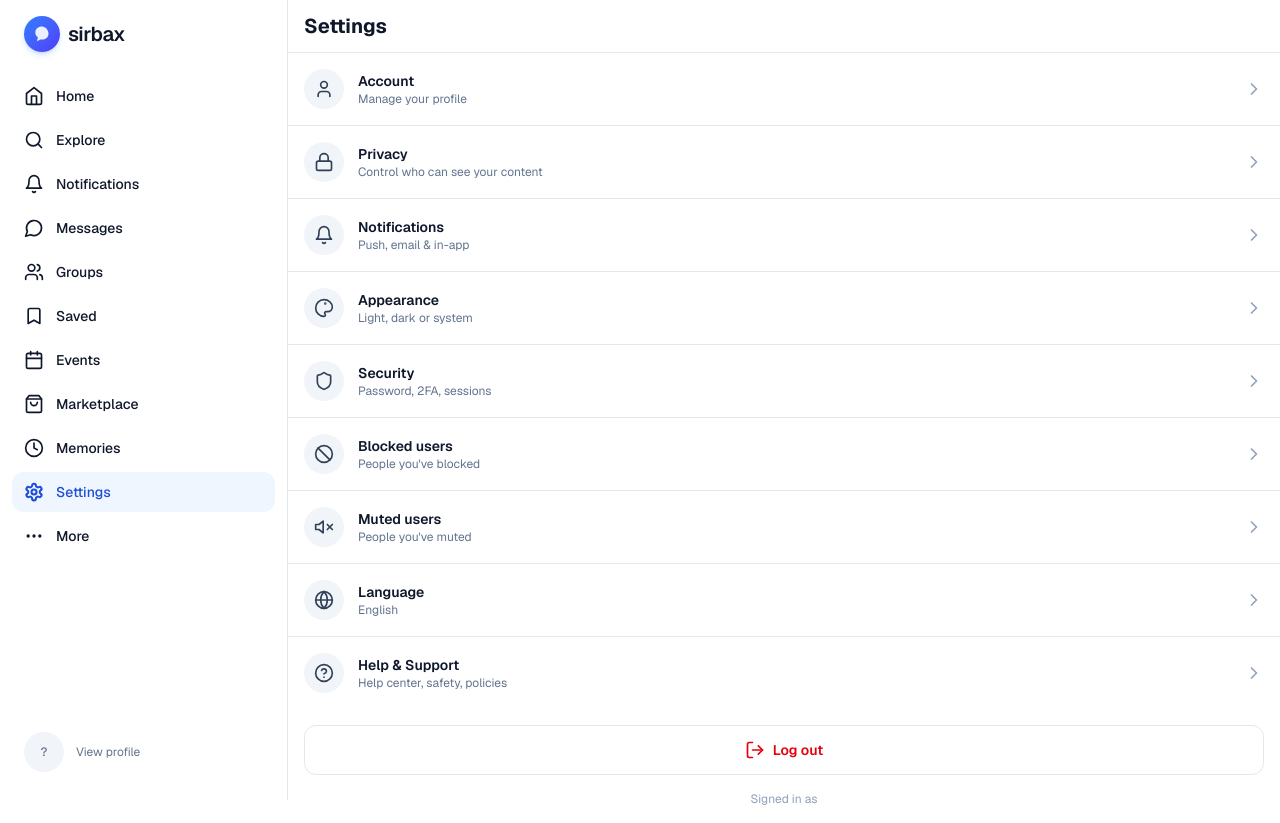
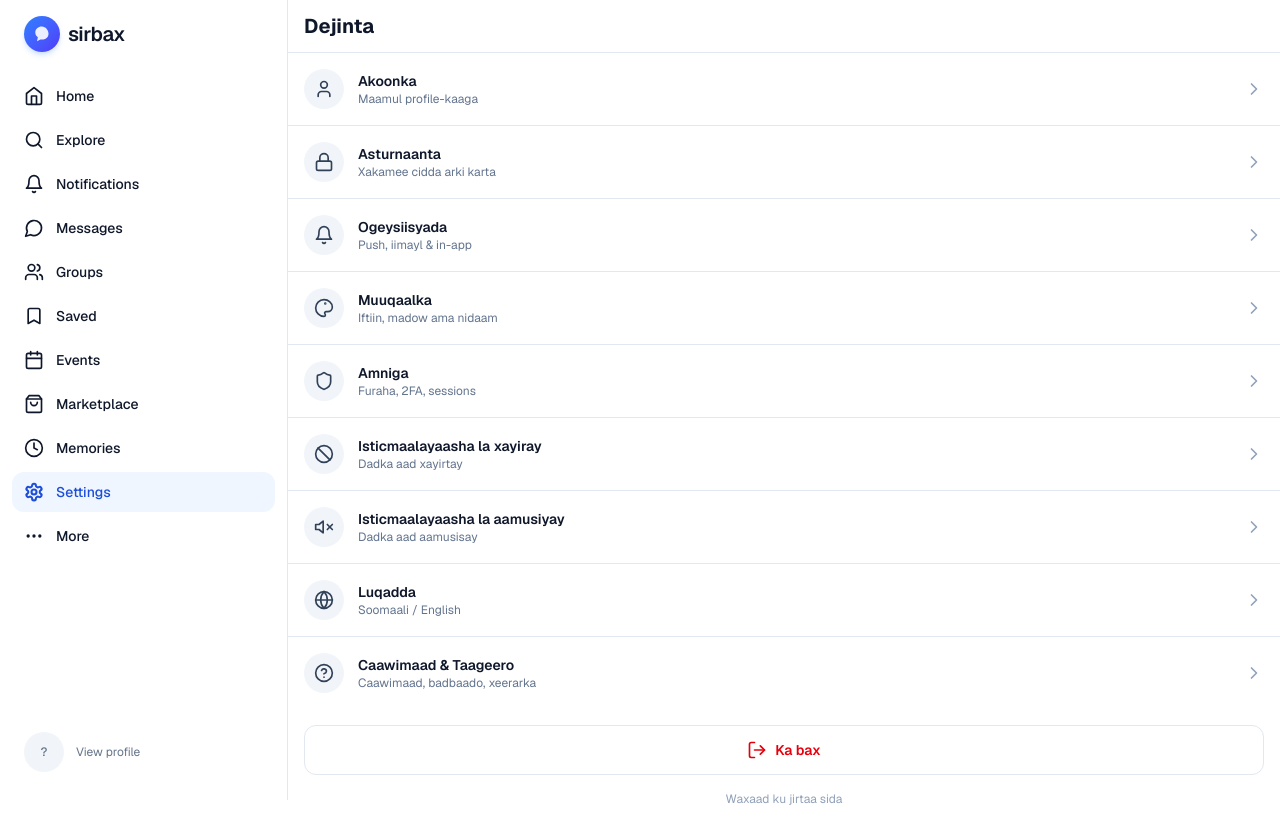
Before and after one commit to Levy254885/sirbax, a Next.js app: page /settings in a window 1280 px wide. Built offline with nearby package versions, Linux system fonts and the light colour scheme; sample sign-in values are in the browser's storage.

Commit message:
feat: Somali settings page + register + composer strings

```diff
--- a/src/app/(auth)/register/page.tsx
+++ b/src/app/(auth)/register/page.tsx
@@ -5,6 +5,7 @@ import Link from "next/link";
 import { useRouter } from "next/navigation";
 import { Button } from "@/components/ui/Button";
 import { useAuth } from "@/context/AuthContext";
+import { useI18n } from "@/context/I18nContext";
 import toast from "@/lib/toast";
 
 export default function RegisterPage() {
@@ -13,25 +14,26 @@ export default function RegisterPage() {
   const [confirm, setConfirm] = useState("");
   const [loading, setLoading] = useState(false);
   const { registerWithEmail, loginWithGoogle } = useAuth();
+  const { t } = useI18n();
   const router = useRouter();
 
   const handleSubmit = async (e: React.FormEvent) => {
     e.preventDefault();
     if (!email || password.length < 6) {
-      toast.error("Valid email and password (min 6 chars) required");
+      toast.error("Iimayl sax ah iyo furaha (ugu yaraan 6 xaraf)");
       return;
     }
     if (password !== confirm) {
-      toast.error("Passwords do not match");
+      toast.error("Furayaashu isma dhigmaan");
       return;
     }
     setLoading(true);
     try {
       await registerWithEmail(email, password);
-      toast.success("Welcome to sirbax!");
+      toast.success("Ku soo dhawoow sirbax!");
       router.push("/onboarding");
     } catch (err) {
-      toast.error(err instanceof Error ? err.message : "Registration failed");
+      toast.error(err instanceof Error ? err.message : "Diiwaangelintu way fashilantay");
     } finally {
       setLoading(false);
     }
@@ -46,41 +48,37 @@ export default function RegisterPage() {
               <path d="M12 3c-4.5 0-8 3-8 7.2 0 2.4 1.2 4.5 3.1 5.8L6 21l4.2-2.3c.6.1 1.2.2 1.8.2 4.5 0 8-3 8-7.2S16.5 3 12 3z" fill="currentColor" />
             </svg>
           </div>
-          <h1 className="text-[22px] font-bold tracking-tight text-slate-900">Create your account</h1>
-          <p className="mt-1 text-sm text-slate-500">Join sirbax and be part of something bigger</p>
+          <h1 className="text-[22px] font-bold tracking-tight text-slate-900">{t.createAccount}</h1>
+          <p className="mt-1 text-sm text-slate-500">{t.joinSirbax}</p>
         </div>
 
         <form onSubmit={handleSubmit} className="space-y-3">
-          <input type="email" placeholder="Email address" value={email} onChange={(e) => setEmail(e.target.value)} required autoComplete="email"
+          <input type="email" placeholder={t.emailAddress} value={email} onChange={(e) => setEmail(e.target.value)} required autoComplete="email"
             className="h-12 w-full rounded-xl border border-slate-200 bg-white px-4 text-[15px] text-slate-900 placeholder:text-slate-400 focus:border-blue-500 focus:outline-none focus:ring-2 focus:ring-blue-500/20" />
-          <input type="password" placeholder="Password" value={password} onChange={(e) => setPassword(e.target.value)} required minLength={6} autoComplete="new-password"
+          <input type="password" placeholder={t.password} value={password} onChange={(e) => setPassword(e.target.value)} required minLength={6} autoComplete="new-password"
             className="h-12 w-full rounded-xl border border-slate-200 bg-white px-4 text-[15px] text-slate-900 placeholder:text-slate-400 focus:border-blue-500 focus:outline-none focus:ring-2 focus:ring-blue-500/20" />
-          <input type="password" placeholder="Confirm password" value={confirm} onChange={(e) => setConfirm(e.target.value)} required minLength={6} autoComplete="new-password"
+          <input type="password" placeholder={t.confirmPassword} value={confirm} onChange={(e) => setConfirm(e.target.value)} required minLength={6} autoComplete="new-password"
             className="h-12 w-full rounded-xl border border-slate-200 bg-white px-4 text-[15px] text-slate-900 placeholder:text-slate-400 focus:border-blue-500 focus:outline-none focus:ring-2 focus:ring-blue-500/20" />
           <Button type="submit" size="lg" className="mt-2 w-full rounded-xl bg-blue-600 text-[15px] font-semibold hover:bg-blue-700" loading={loading}>
-            Create account
+            {t.createAccountBtn}
           </Button>
         </form>
 
         <div className="my-6 flex items-center gap-3">
           <div className="h-px flex-1 bg-slate-200" />
-          <span className="text-xs text-slate-400">Or continue with</span>
+          <span className="text-xs text-slate-400">{t.orContinueWith}</span>
           <div className="h-px flex-1 bg-slate-200" />
         </div>
 
         <div className="grid grid-cols-2 gap-3">
           <button type="button" onClick={async () => { setLoading(true); try { await loginWithGoogle(); router.push("/home"); } finally { setLoading(false); } }}
-            className="flex h-11 items-center justify-center gap-2 rounded-xl border border-slate-200 bg-white text-sm font-medium text-slate-700 hover:bg-slate-50">
-            Google
-          </button>
-          <button type="button" disabled className="flex h-11 items-center justify-center gap-2 rounded-xl border border-slate-200 bg-white text-sm font-medium text-slate-700 opacity-60">
-            Apple
-          </button>
+            className="flex h-11 items-center justify-center gap-2 rounded-xl border border-slate-200 bg-white text-sm font-medium text-slate-700 hover:bg-slate-50">Google</button>
+          <button type="button" disabled className="flex h-11 items-center justify-center gap-2 rounded-xl border border-slate-200 bg-white text-sm font-medium text-slate-700 opacity-60">Apple</button>
         </div>
 
         <p className="mt-8 text-center text-sm text-slate-500">
-          Already have an account?{" "}
-          <Link href="/login" className="font-semibold text-blue-600 hover:underline">Log in</Link>
+          {t.haveAccount}{" "}
+          <Link href="/login" className="font-semibold text-blue-600 hover:underline">{t.logIn}</Link>
         </p>
       </div>
     </div>
--- a/src/app/(main)/settings/page.tsx
+++ b/src/app/(main)/settings/page.tsx
@@ -2,27 +2,29 @@
 
 import { AppShell } from "@/components/layout/AppShell";
 import { useAuth } from "@/context/AuthContext";
+import { useI18n } from "@/context/I18nContext";
 import { useRouter } from "next/navigation";
 import {
   User, Lock, Bell, Palette, Shield, HelpCircle, LogOut, ChevronRight, Globe, Ban, VolumeX, ArrowLeft,
 } from "@/components/ui/Icons";
 import Link from "next/link";
 
-const sections = [
-  { icon: User, label: "Account", desc: "Manage your profile", href: "/settings/account" },
-  { icon: Lock, label: "Privacy", desc: "Control who can see your content", href: "/settings/privacy" },
-  { icon: Bell, label: "Notifications", desc: "Push, email & in-app", href: "/settings/notifications" },
-  { icon: Palette, label: "Appearance", desc: "Light, dark or system", href: "/settings/appearance" },
-  { icon: Shield, label: "Security", desc: "Password, 2FA, sessions", href: "/settings/security" },
-  { icon: Ban, label: "Blocked users", desc: "People you've blocked", href: "/settings/blocked" },
-  { icon: VolumeX, label: "Muted users", desc: "People you've muted", href: "/settings/muted" },
-  { icon: Globe, label: "Language", desc: "English", href: "/settings/language" },
-  { icon: HelpCircle, label: "Help & Support", desc: "Help center, safety, policies", href: "/settings/help" },
-];
-
 export default function SettingsPage() {
   const { logout, user } = useAuth();
+  const { t } = useI18n();
   const router = useRouter();
+
+  const sections = [
+    { icon: User, label: t.account, desc: "Maamul profile-kaaga", href: "/settings/account" },
+    { icon: Lock, label: t.privacy, desc: "Xakamee cidda arki karta", href: "/settings/privacy" },
+    { icon: Bell, label: t.notifications, desc: "Push, iimayl & in-app", href: "/settings/notifications" },
+    { icon: Palette, label: t.appearance, desc: "Iftiin, madow ama nidaam", href: "/settings/appearance" },
+    { icon: Shield, label: t.security, desc: "Furaha, 2FA, sessions", href: "/settings/security" },
+    { icon: Ban, label: t.blockedUsers, desc: "Dadka aad xayirtay", href: "/settings/blocked" },
+    { icon: VolumeX, label: t.mutedUsers, desc: "Dadka aad aamusisay", href: "/settings/muted" },
+    { icon: Globe, label: t.language, desc: "Soomaali / English", href: "/settings/language" },
+    { icon: HelpCircle, label: t.helpSupport, desc: "Caawimaad, badbaado, xeerarka", href: "/settings/help" },
+  ];
 
   return (
     <AppShell showRight={false}>
@@ -30,16 +32,12 @@ export default function SettingsPage() {
         <Link href="/profile" className="rounded-full p-1 hover:bg-slate-100 md:hidden">
           <ArrowLeft className="h-5 w-5 text-slate-700" />
         </Link>
-        <h1 className="text-xl font-bold text-slate-900">Settings</h1>
+        <h1 className="text-xl font-bold text-slate-900">{t.settings}</h1>
       </div>
 
       <div className="divide-y divide-slate-100 bg-white">
         {sections.map(({ icon: Icon, label, desc, href }) => (
-          <Link
-            key={label}
-            href={href}
-            className="flex w-full items-center gap-3.5 px-4 py-4 text-left hover:bg-slate-50"
-          >
+          <Link key={href} href={href} className="flex w-full items-center gap-3.5 px-4 py-4 text-left hover:bg-slate-50">
             <div className="flex h-10 w-10 items-center justify-center rounded-full bg-slate-100 text-slate-700">
               <Icon className="h-5 w-5" />
             </div>
@@ -61,10 +59,10 @@ export default function SettingsPage() {
           className="flex w-full items-center justify-center gap-2 rounded-xl border border-red-200 py-3.5 text-sm font-semibold text-red-600 hover:bg-red-50"
         >
           <LogOut className="h-5 w-5" />
-          Log out
+          {t.logOut}
         </button>
         <p className="mt-4 text-center text-xs text-slate-400">
-          Signed in as {user?.nickname}
+          {t.signedInAs} {user?.nickname}
         </p>
       </div>
     </AppShell>
```
